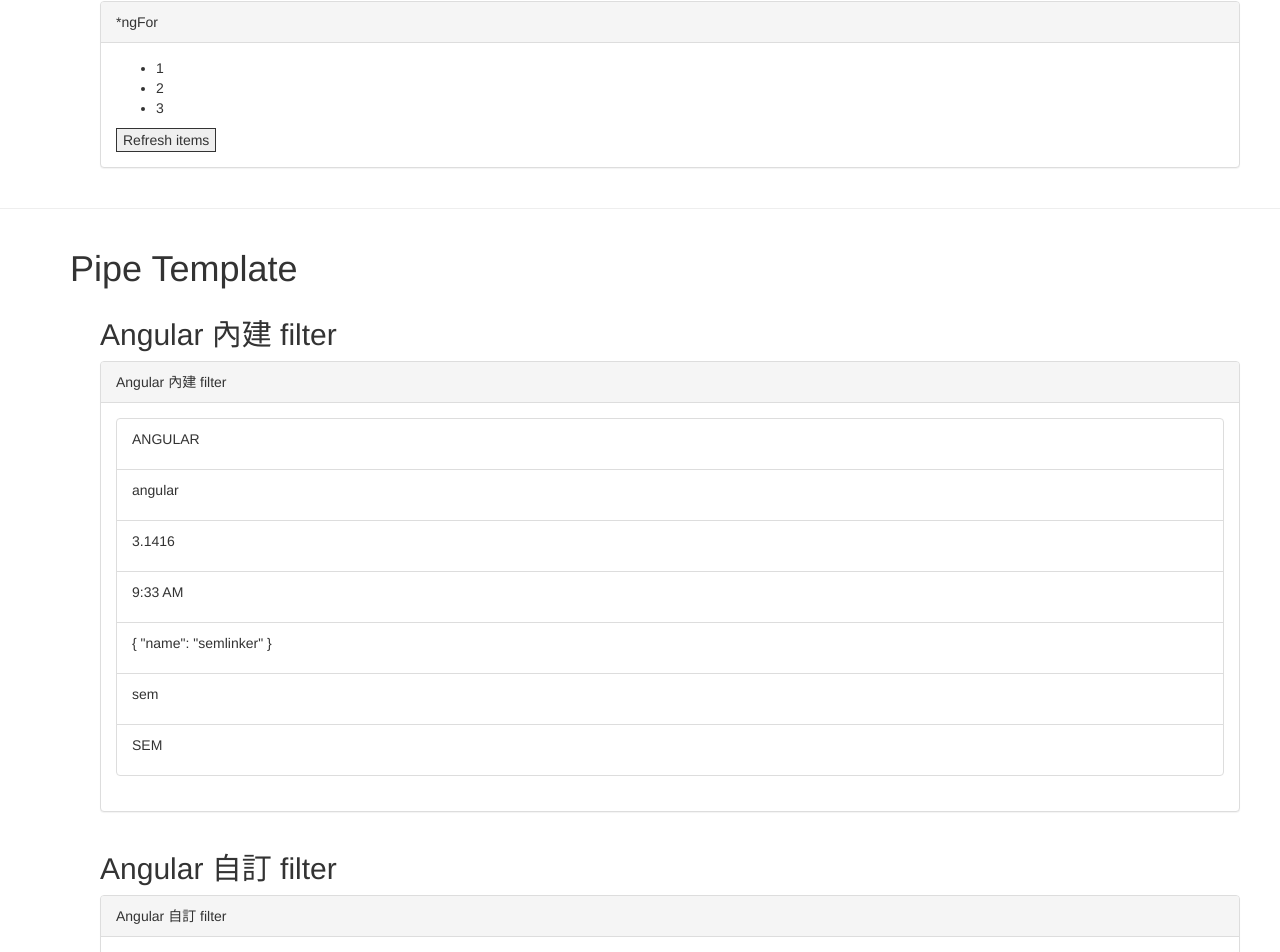
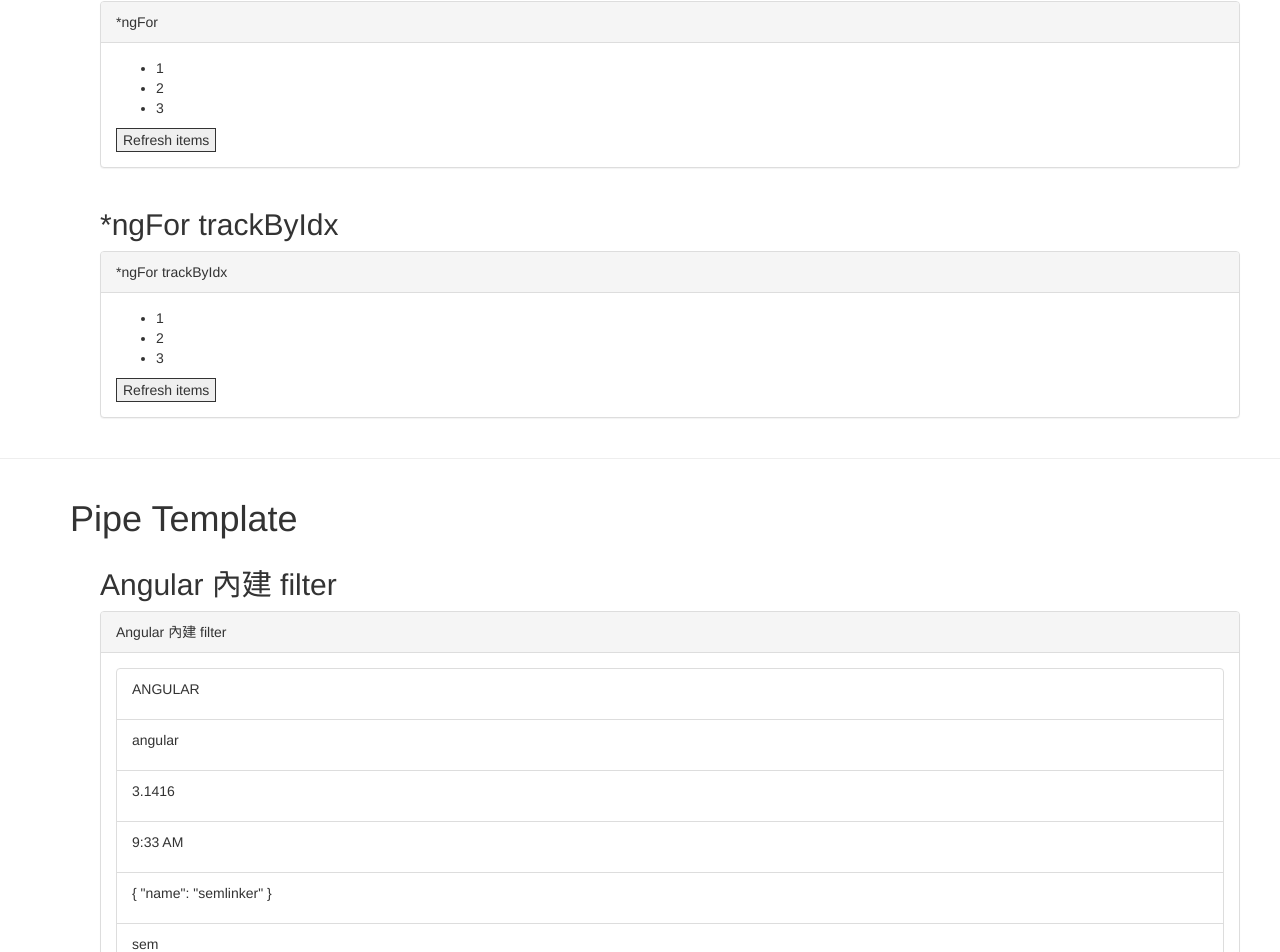
Before and after one commit to rojochen/ng4-training, an Angular app in the folder angular4/: page / in a window 1280 px wide. Shown: the part 2902-3854 px from the top of the page. Built offline with nearby package versions, Linux system fonts and the light colour scheme.

Commit message:
Create *NgFor track by idx.

```diff
--- a/angular4/src/app/common-directives/ng-for/ng-for.component.html
+++ b/angular4/src/app/common-directives/ng-for/ng-for.component.html
@@ -4,9 +4,22 @@
     <div class="panel-heading">*ngFor</div>
     <div class="panel-body">
       <ul>
-        <li *ngFor="let item of collection;trackBy: trackByFn">{{item.id}}</li>
+        <li *ngFor="let item of collection" [innerHTML]="item.id"></li>
       </ul>
       <button (click)="getItems()">Refresh items</button>
     </div>
   </div>
 </div>
+
+<div class="container">
+  <h2>*ngFor trackByIdx</h2>
+  <div class="panel panel-default">
+    <div class="panel-heading">*ngFor trackByIdx</div>
+    <div class="panel-body">
+      <ul>
+        <li *ngFor="let item of collection;trackBy: trackByFn" [innerHTML]="item.id"></li>
+      </ul>
+      <button (click)="getItems()">Refresh items</button>
+    </div>
+  </div>
+</div>
```
